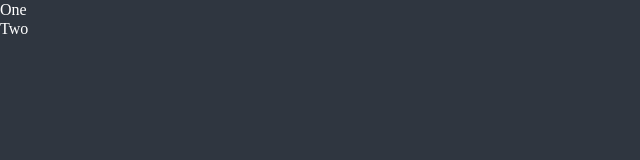
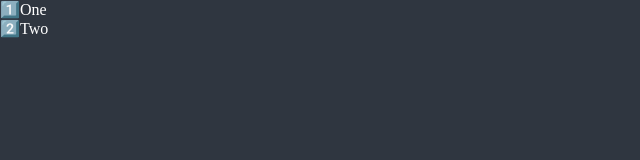
Before and after one commit to ccmonxx/trello-clone, a React (Create React App) app: page / in a window 1280 px wide. Shown: the top 160 px of the page, without its empty margins (0-640 px from the left). Built offline with nearby package versions, Linux system fonts and the light colour scheme.

Commit message:
React-Beautiful-dnd 2: 기능구현 & 적용

```diff
--- a/src/App.tsx
+++ b/src/App.tsx
@@ -7,13 +7,23 @@
 		<DragDropContext onDragEnd={onDragEnd}>
 			<div>
 				<Droppable droppableId="one">
-					{() => (
-						<ul>
+					{(provided) => (
+						<ul ref={provided.innerRef} {...provided.droppableProps}>
 							<Draggable draggableId="first" index={0}>
-								{() => <li>One</li>}
+								{(provided) => (
+									<li ref={provided.innerRef} {...provided.draggableProps}>
+										<span {...provided.dragHandleProps}>1️⃣</span>
+										One
+									</li>
+								)}
 							</Draggable>
 							<Draggable draggableId="second" index={1}>
-								{() => <li>Two</li>}
+								{(provided) => (
+									<li ref={provided.innerRef} {...provided.draggableProps}>
+										<span {...provided.dragHandleProps}>2️⃣</span>
+										Two
+									</li>
+								)}
 							</Draggable>
 						</ul>
 					)}
```
Also changed, not shown: 1 other file (tests, documents, lock files or other folders).
